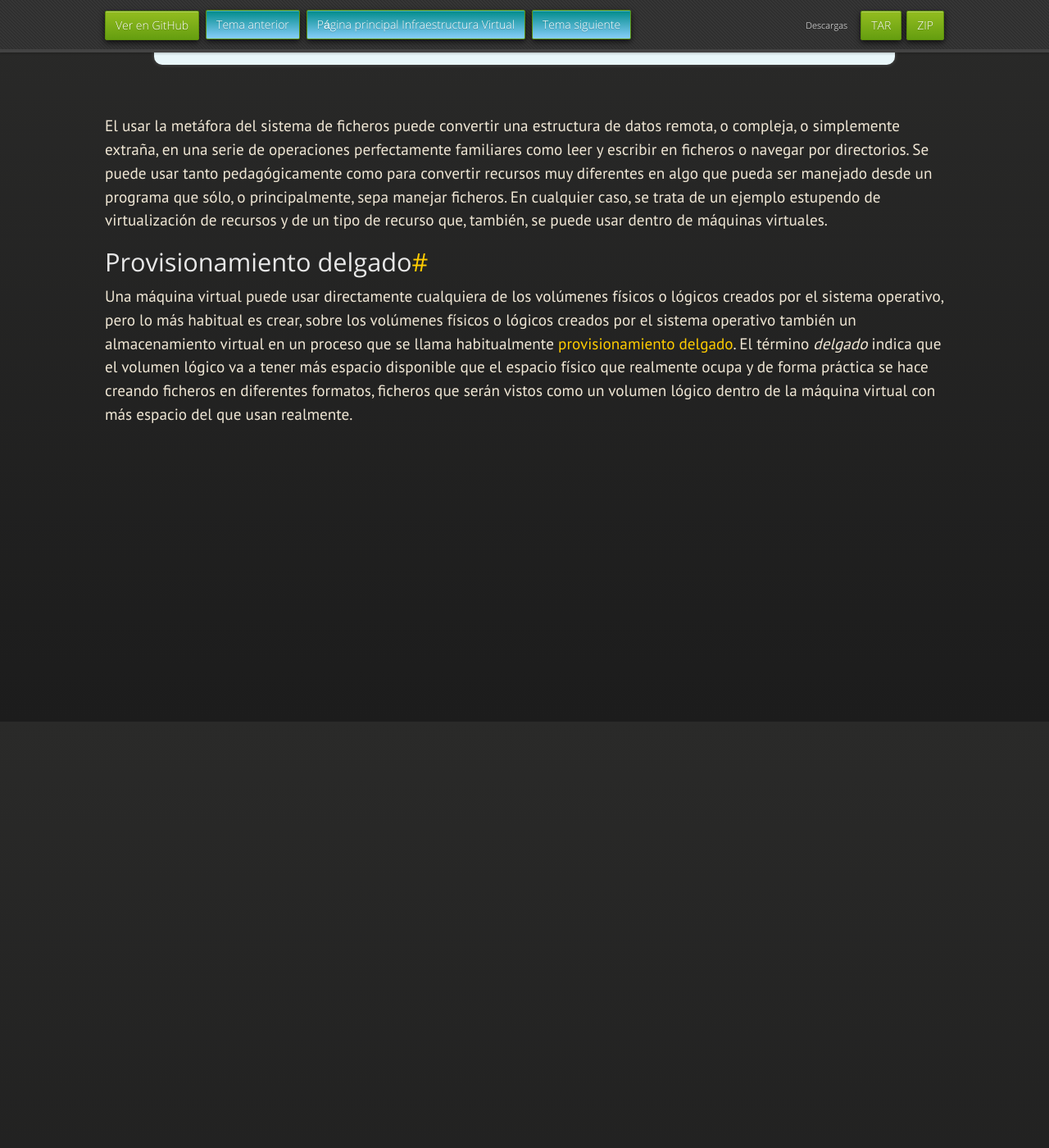
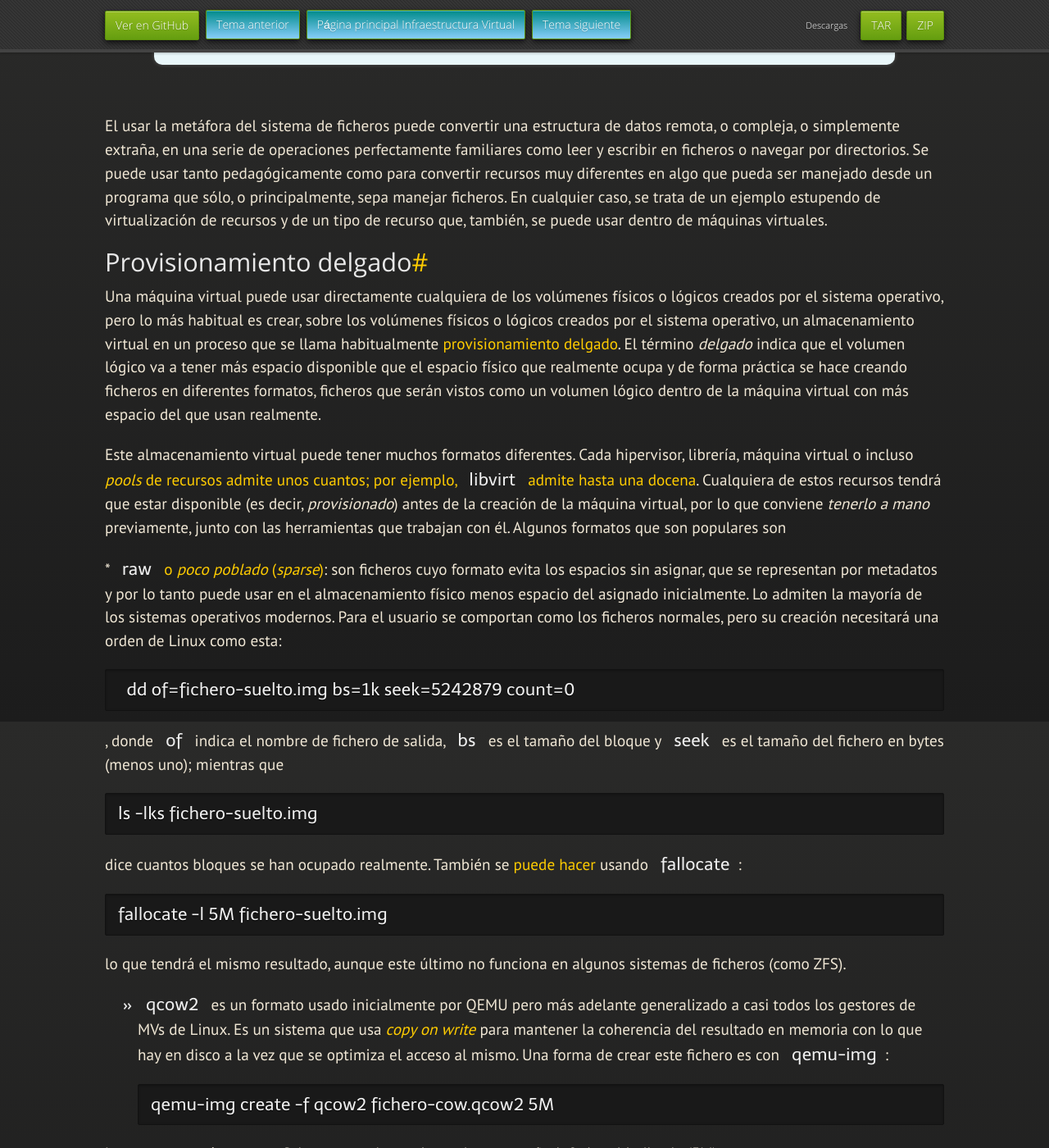
Before and after one commit to JJ/IV, a Jekyll site: the page built from documentos/temas/Almacenamiento.md, in a window 1280 px wide and 1400 px high, scrolled down 3620 px. Shown: the whole window at 82% size. Built offline with Jekyll 4.4.1, drawn with Linux system fonts in a browser that asks for light colours; nearby versions of some CDN libraries; some web fonts are replaced; before the commit the page ends 4250 px from its top, so only the background shows below that; some of the changed text lies outside the part shown.

Commit message:
Sync documentos/temas/Almacenamiento.md and  from master to gh-pages

```diff
--- a/documentos/temas/Almacenamiento.md
+++ b/documentos/temas/Almacenamiento.md
@@ -41,8 +41,8 @@ Objetivos
 
  * Saber usar diferentes órdenes y utilidades para crearlas.
 
+ </div>
 
- </div>
 
  La parte verdadera: un disco físico.
  --------
@@ -171,3 +171,74 @@ disponible que el espacio físico que realmente ocupa y de forma
 práctica se hace creando ficheros en diferentes formatos, ficheros que
 serán vistos como un volumen lógico dentro de la máquina virtual con
 más espacio del que usan realmente.
+
+Este almacenamiento virtual puede tener muchos formatos
+diferentes. Cada hipervisor, librería, máquina virtual o incluso
+[*pools* de recursos admite unos
+cuantos; por ejemplo, `libvirt` admite hasta una docena](http://libvirt.org/storage.html). Cualquiera
+de estos recursos tendrá que estar disponible (es decir,
+*provisionado*) antes de la creación de la máquina virtual, por lo que
+conviene *tenerlo a mano* previamente, junto con las herramientas que
+trabajan con él. Algunos formatos que son populares son
+
+*
+  [`raw` o *poco poblado* (*sparse*)](http://en.wikipedia.org/wiki/Sparse_file):
+  son ficheros cuyo formato evita los espacios sin asignar, que se
+  representan por metadatos y por lo tanto puede usar en el
+  almacenamiento físico menos espacio del asignado inicialmente. Lo
+  admiten la mayoría de los sistemas operativos modernos. Para el
+  usuario se comportan como los ficheros normales, pero su creación
+  necesitará una orden de Linux como esta:
+
+	  dd of=fichero-suelto.img bs=1k seek=5242879 count=0
+
+, donde `of` indica el nombre de fichero de salida, `bs` es el tamaño
+del bloque y `seek` es el tamaño del fichero en bytes  (menos uno);
+mientras que
+
+	ls -lks fichero-suelto.img
+
+dice cuantos bloques se han ocupado realmente. También se
+[puede hacer](http://stackoverflow.com/questions/257844/quickly-create-a-large-file-on-a-linux-system)
+usando `fallocate`:
+
+	fallocate -l 5M fichero-suelto.img
+
+lo que tendrá el mismo resultado, aunque este último no funciona en
+algunos sistemas de ficheros (como ZFS).
+
+* [`qcow2`](https://people.gnome.org/~markmc/qcow-image-format.html)
+  es un formato usado inicialmente por QEMU pero más adelante
+  generalizado a casi todos los gestores de MVs de Linux. Es un
+  sistema que usa
+  [*copy on write*](http://en.wikipedia.org/wiki/Copy-on-write) para
+  mantener la coherencia del resultado en memoria con lo que hay en
+  disco a la vez que se optimiza el acceso al mismo. Una forma de
+  crear este fichero es con `qemu-img`:
+
+	  qemu-img create -f qcow2 fichero-cow.qcow2 5M
+
+lo que aparecerá como un fichero normal y corriente de un tamaño
+inferior al indicado (5M).
+
+Estos ficheros se van a usar como sistemas de ficheros virtuales, pero
+eso no quiere decir que haga falta una máquina virtual para
+leerlos; se pueden montar usando `mount` de la forma siguiente:
+
+	mount -o loop,offset=32256 /camino/a/fichero-suelto.img
+	/mnt/mountpoint
+
+o, en el caso de qcow2, usando qemu-nbd
+
+	modprobe nbd max_part=16
+	qemu-nbd -c /dev/nbd0 fichero-cow.qcow2
+	partprobe /dev/nbd0
+	mount /dev/nbd0p1 /mnt/image
+
+<div class='ejercicios' markdown=1'>
+
+Crear imágenes con estos formatos (y otros que se encuentren tales
+como VMDK) y manipularlas a base de montarlas o con cualquier otra
+utilidad que se encuentre
+
+</div>
```
Also changed, not shown: other parts of documentos/temas/Almacenamiento.md (+1 -1 lines).
